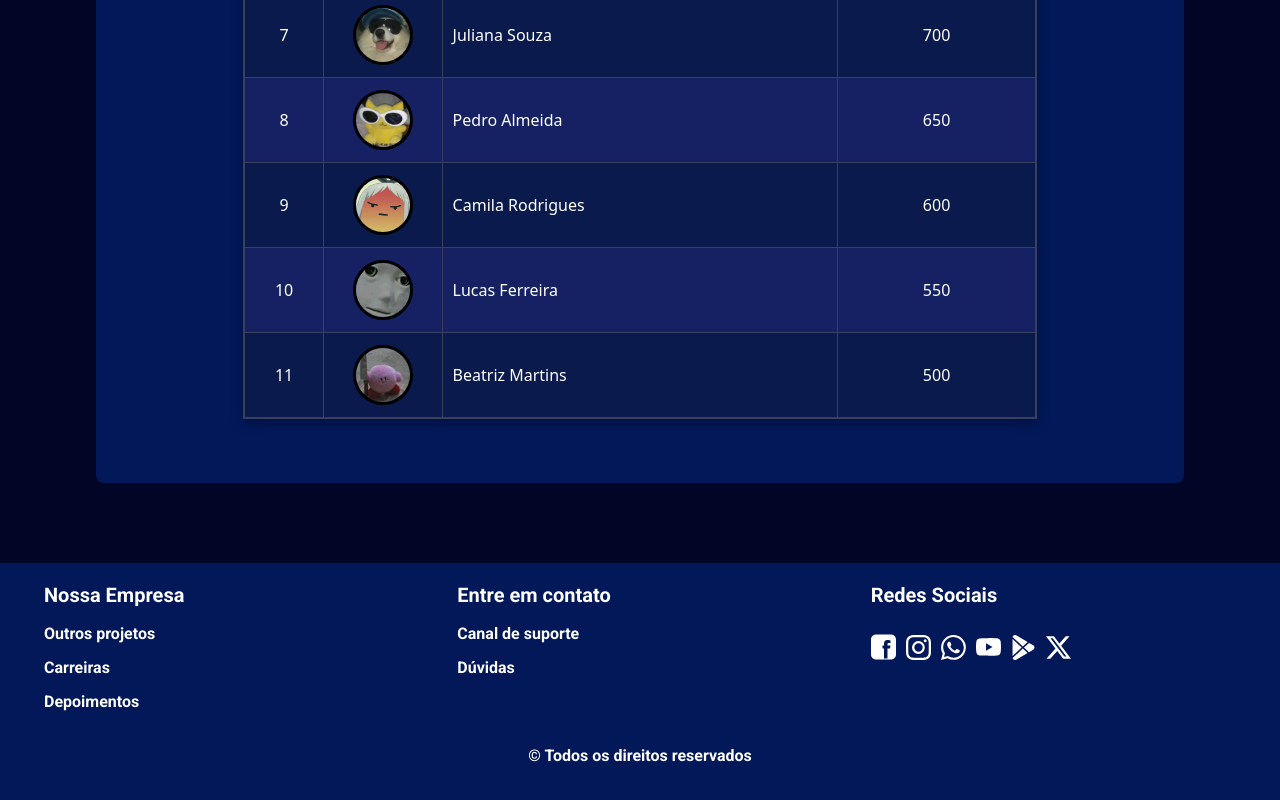
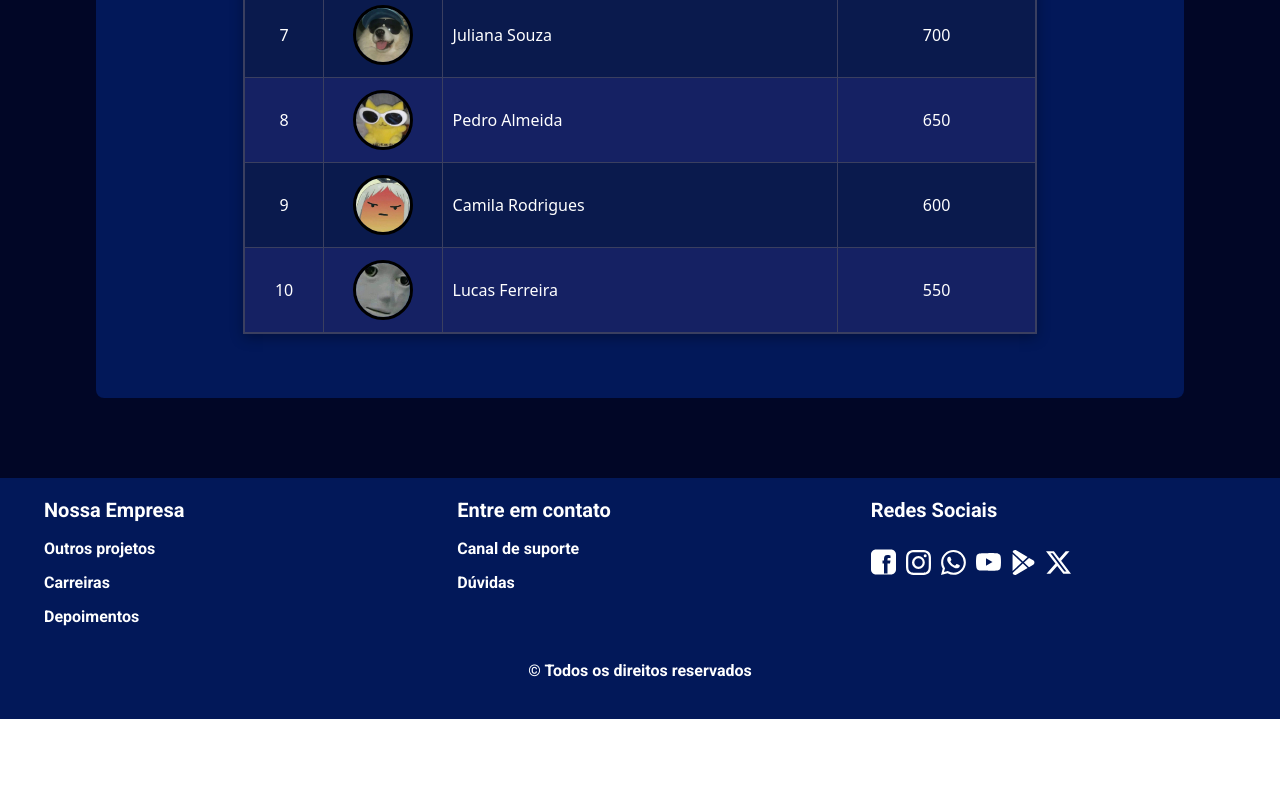
Before and after one commit to edukamoz/Pallas-3semester, an Angular app: page /ranking in a window 1280 px wide. Shown: the part 1814-2614 px from the top of the page. After the commit the page ends 2533 px from the top, so only its background shows below. Built offline with nearby package versions, Linux system fonts and the light colour scheme.

Commit message:
uSUARIOMENOS
tirando um usuario

```diff
--- a/src/app/ranking/ranking.component.html
+++ b/src/app/ranking/ranking.component.html
@@ -88,12 +88,7 @@
           <td>Lucas Ferreira</td>
           <td>550</td>
         </tr>
-        <tr tabindex="0" data-descricao="Beatriz Martins com 500 pontos.">
-          <td>11</td>
-          <td><img src="user11.jpg" alt="Foto de Perfil Beatriz Martins" class="circle-img"></td>
-          <td>Beatriz Martins</td>
-          <td>500</td>
-        </tr>
+
       </tbody>
     </table>
   </div>
```
